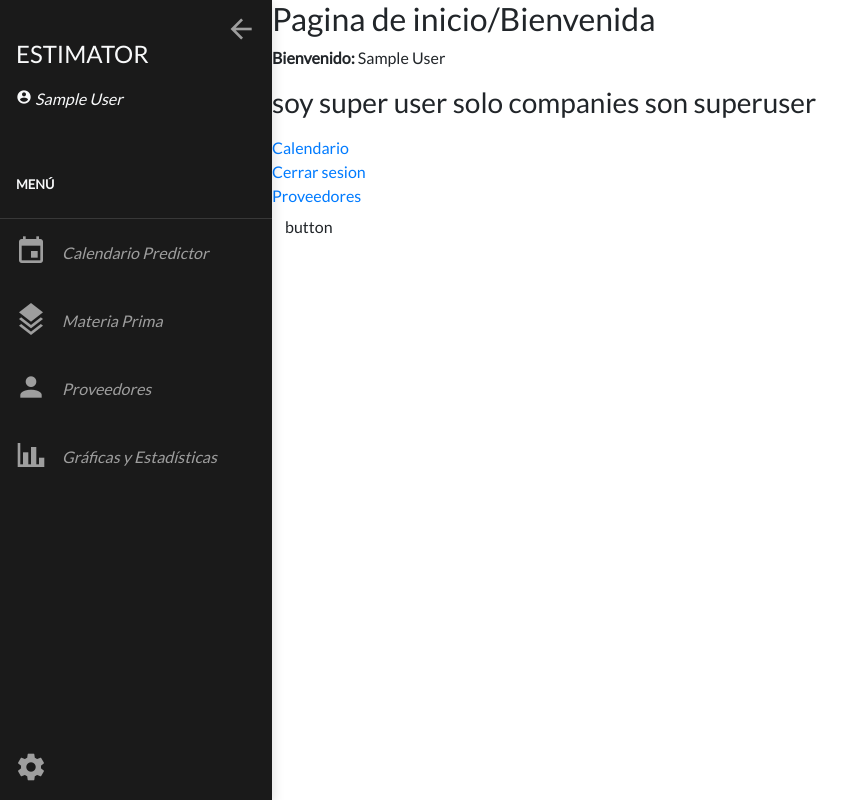
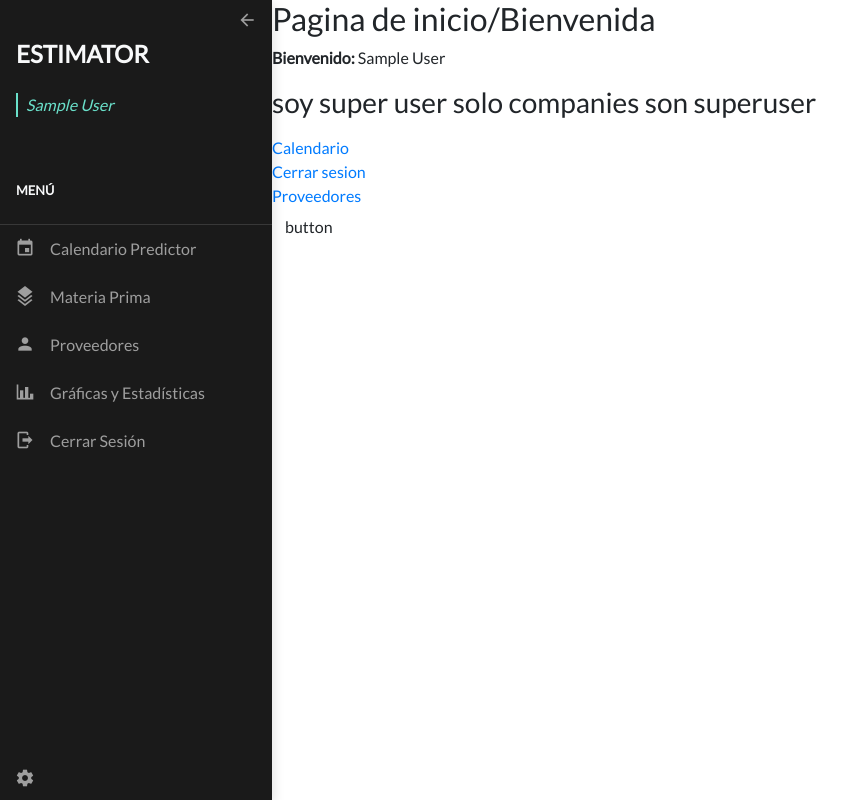
Before and after one commit to LuisReyes98/estimator, a Django app: page / in a window 1280 px wide. Shown: the whole page, without its empty margins (0-863 px from the left). Run offline with Django 3.2, Linux system fonts and the light colour scheme; the visitor is signed in with stand-in values (Sample User, id 1); style sheets or scripts are compiled from the project's sources; some libraries are stand-ins or nearby versions.

Commit message:
Cambios en los estilos del menú de hamburguesa

```diff
--- a/estimator/templates/home.html
+++ b/estimator/templates/home.html
@@ -2,7 +2,7 @@
 
 {% block content %}
     {{block.super}}
-    <div class="page-content">
+    <div class="page-content" id="content">
         <h2>
             Pagina de inicio/Bienvenida
         </h2>
--- a/estimator/templates/layouts/components/navigation.html
+++ b/estimator/templates/layouts/components/navigation.html
@@ -1,57 +1,78 @@
 <!-- Vertical navbar -->
 <div class="vertical-nav app__navigation" id="sidebar">
   <div class="py-4 px-3 mb-4">
-    <a href="#" class="nav--button">
+    <a href="#" class="nav--button" id="arrow" onclick="mostrar()">
       <i class="mdi mdi-arrow-left"></i>
     </a>
     <div class="media d-flex align-items-center">
-      <div class="media-body">
-        <h4 class="m-0 mt-3 text-light text-uppercase">Estimator</h4>
-          <p class="mt-3 text-light font-italic">
-            <i class="mdi mdi-account-circle"></i>
+      <div class="media-body app__item--hidden">
+        <h4 class="m-0 mt-3 text-light font-weight-bold text-uppercase">Estimator</h4>
+        <div class="app__media pl-2">
+          <p class="mt-4 app__text--light_cyan font-italic">
+            {% comment %} <i class="mdi mdi-account-circle"></i> {% endcomment %}
             {{ user }}
           </p>
           {% if user.company %}
-          <p class="mt-3 text-light font-italic">
-            <i class="mdi mdi-bank"></i>
+            <p class="mt-3 app__text--light_cyan font-italic">
+              {% comment %} <i class="mdi mdi-bank"></i> {% endcomment %}
               {{ user.company }}
             </p>
           {% endif %}
         </div>
       </div>
     </div>
+  </div>
 
-  <p class="text-light font-weight-bold text-uppercase px-3 small pb-4 mb-0">
+  <p
+    class="app__item--hidden text-light font-weight-bold text-uppercase px-3 small pb-4 mb-0"
+  >
     Menú
   </p>
 
-  <ul class="nav flex-column mb-0 nav--menu">
+  <ul class="nav flex-column mb-0 nav--menu" id="nav_menu">
     <li class="nav-item">
-      <a href="#"
-         class="app__nav--link app__text--light_gray nav-link font-italic d-flex flex-row align-items-center pl-0">
+      <a
+        href="{% url 'sales:calendar' %}"
+        class="app__nav--link app__text--light_gray nav-link d-flex flex-row align-items-center pl-0"
+      >
         <i class="mdi mdi-calendar"></i>
           Calendario Predictor
       </a>
     </li>
     <li class="nav-item">
-      <a href="#"
-         class="app__nav--link app__text--light_gray nav-link font-italic d-flex flex-row align-items-center pl-0">
+      <a
+        href="#"
+        class="app__nav--link app__text--light_gray nav-link d-flex flex-row align-items-center pl-0"
+      >
         <i class="mdi mdi-layers-triple"></i>
           Materia Prima
       </a>
     </li>
     <li class="nav-item">
-      <a href="#"
-         class="app__nav--link app__text--light_gray nav-link font-italic d-flex flex-row align-items-center pl-0">
+      <a
+        href="{% url 'raw_materials:providers' %}"
+        class="app__nav--link app__text--light_gray nav-link d-flex flex-row align-items-center pl-0"
+      >
         <i class="mdi mdi-account"></i>
           Proveedores
       </a>
     </li>
     <li class="nav-item">
-      <a href="#"
-         class="app__nav--link app__text--light_gray nav-link font-italic d-flex flex-row align-items-center pl-0">
+      <a
+        href="#"
+        class="app__nav--link app__text--light_gray nav-link d-flex flex-row align-items-center pl-0"
+      >
         <i class="mdi mdi-chart-bar"></i>
           Gráficas y Estadísticas
+      </a>
+    </li>
+    <li class="nav-item">
+      <a
+        href="{% url 'users:logout' %}"
+        class="app__nav--link app__text--light_gray nav-link d-flex flex-row align-items-center pl-0"
+      >
+        <i class="mdi mdi-logout"></i>
+          Cerrar Sesión
       </a>
     </li>
   </ul>
@@ -59,7 +80,8 @@
     <i class="mdi mdi-settings"></i>
   </a>
 
-  {% comment %} <p class="text-gray font-weight-bold text-uppercase px-3 small py-4 mb-0">
+  {% comment %}
+  <p class="text-gray font-weight-bold text-uppercase px-3 small py-4 mb-0">
     Charts
   </p>
 
@@ -88,6 +110,38 @@
         Line charts
       </a>
     </li>
-  </ul> {% endcomment %}
+  </ul>
+  {% endcomment %}
 </div>
 <!-- End vertical navbar -->
+<script>
+  var click = true;
+  var item = document.getElementsByClassName("app__item--hidden");
+
+  function mostrar() {
+    if (click) {
+      document.getElementById("sidebar").style.width = "50px";
+      document.getElementById("content").style.marginLeft = "50px";
+      document.getElementById("nav_menu").style.borderTop = "solid 1px rgba(0,0,0,0)";
+      document.getElementById("arrow").style.transform = "rotate(-180deg)";
+
+
+      for (i = 0; i < item.length; i++) {
+        item[i].style.marginLeft = "-17rem";
+      }
+
+      click = false;
+    } else {
+      document.getElementById("sidebar").style.width = "17rem";
+      document.getElementById("content").style.marginLeft = "17rem";
+      document.getElementById("nav_menu").style.borderTop = "solid 1px #383838";
+      document.getElementById("arrow").style.transform = "rotate(0deg)";
+
+      for (i = 0; i < item.length; i++) {
+        item[i].style.marginLeft = "0";
+      }
+
+      click = true;
+    }
+  }
+</script>
--- a/scss/_navigation.scss
+++ b/scss/_navigation.scss
@@ -1,11 +1,30 @@
 .app {
+  &__item {
+    &--hidden {
+      transition: all 0.4s;
+    }
+
+  }
+
   &__nav--link {
     margin-left: 15px;
 
     i {
-        font-size: 2rem;
+      font-size: 20px;
       margin-right: 15px;
     }
+
+    &:focus {
+      color: $cyan !important;
+
+      i {
+        color: $cyan;
+      }
+    }
+  }
+
+  &__media {
+    border-left: solid 2px $light_cyan;
   }
 
   &__navigation {
@@ -15,27 +34,27 @@
       position: absolute;
       top: 0;
       right: 0;
-            font-size: 2em;
+      font-size: 20px;
       margin: 5px 15px 5px 15px;
       color: $light_gray;
 
       &:hover {
         color: #f8f9fa;
       }
+    }
 
-        }
     .nav--settings {
       position: absolute;
       bottom: 0;
       left: 0;
-            font-size: 2em;
+      font-size: 20px;
       margin: 5px 15px 5px 15px;
       color: $light_gray;
+      // transition: all 0.4s;
 
       &:hover {
         color: #f8f9fa;
       }
-
     }
 
     .nav--bg_light {
@@ -44,20 +63,30 @@
 
     .nav--menu {
       border-top: 1px solid #383838;
+      min-width: 17rem !important;
 
       li:hover {
         background: #333;
 
         a {
-                    color: #f8f9fa !important;
-                }
+          color: #f8f9fa;
         }
       }
     }
   }
 
+}
+
+#arrow {
+  transition: all 0.4s;
+}
+
+#nav_menu {
+  transition: all 0.4s;
+}
+
 .vertical-nav {
-  min-width: 17rem;
+  // min-width: 17rem;
   width: 17rem;
   height: 100vh;
   position: fixed;
@@ -65,6 +94,8 @@
   left: 0;
   box-shadow: 3px 3px 10px rgba(0, 0, 0, 0.1);
   transition: all 0.4s;
+
+  overflow: hidden;
 }
 
 #sidebar.active {
```
Lines whose indentation alone changed are shown as unchanged.
